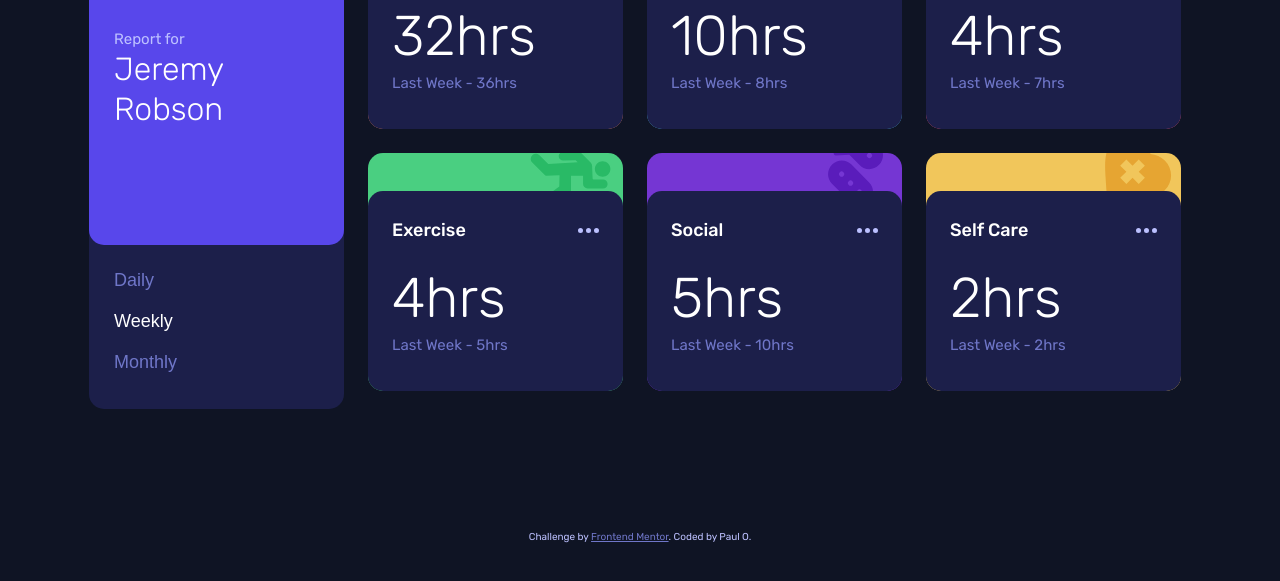
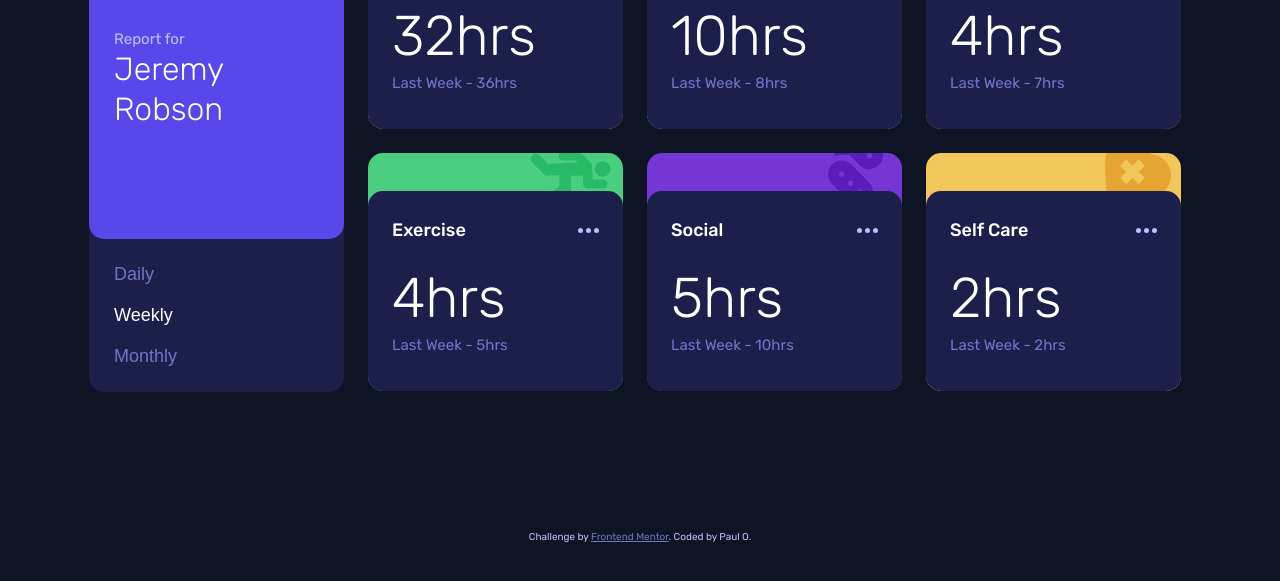
Before and after one commit to ePaulo/time-tracking-dashboard, a plain HTML site: page index.html in a window 1280 px wide. Shown: the part 189-770 px from the top of the page. Drawn offline with Linux system fonts and the light colour scheme.

Commit message:
tweaking css and remove old comments

```diff
--- a/styles.css
+++ b/styles.css
@@ -225,7 +225,7 @@ main.time-tracking-cards {
 /* ========================== */
 /* ====== LARGE SCREENS ===== */
 /* ========================== */
-/* add media query for larger screens */
+
 @media (min-width: 870px) {
   div.app-container {
     width: auto;
@@ -236,7 +236,7 @@ main.time-tracking-cards {
   /* ===== Header [desktop] ===== */
   header.time-tracking-user {
     width: 255px;
-    height: 518px;
+    max-height: 501px;
     align-self: start;
 
     /* ----- User Intro [desktop] ----- */
@@ -270,10 +270,7 @@ main.time-tracking-cards {
 
   /* ===== Main Content [desktop] ===== */
   main.time-tracking-cards {
-    /* grid-template-columns: repeat(3, 255px); */
-    /* 3 or 2 rows and 2 or 3 columns depending on width */
     grid-template-columns: repeat(auto-fill, 255px);
-    /* first row, first column height is always 518px */
 
     /* ----- Tracking Card [desktop] ----- */
     section.tracking-card {
```
